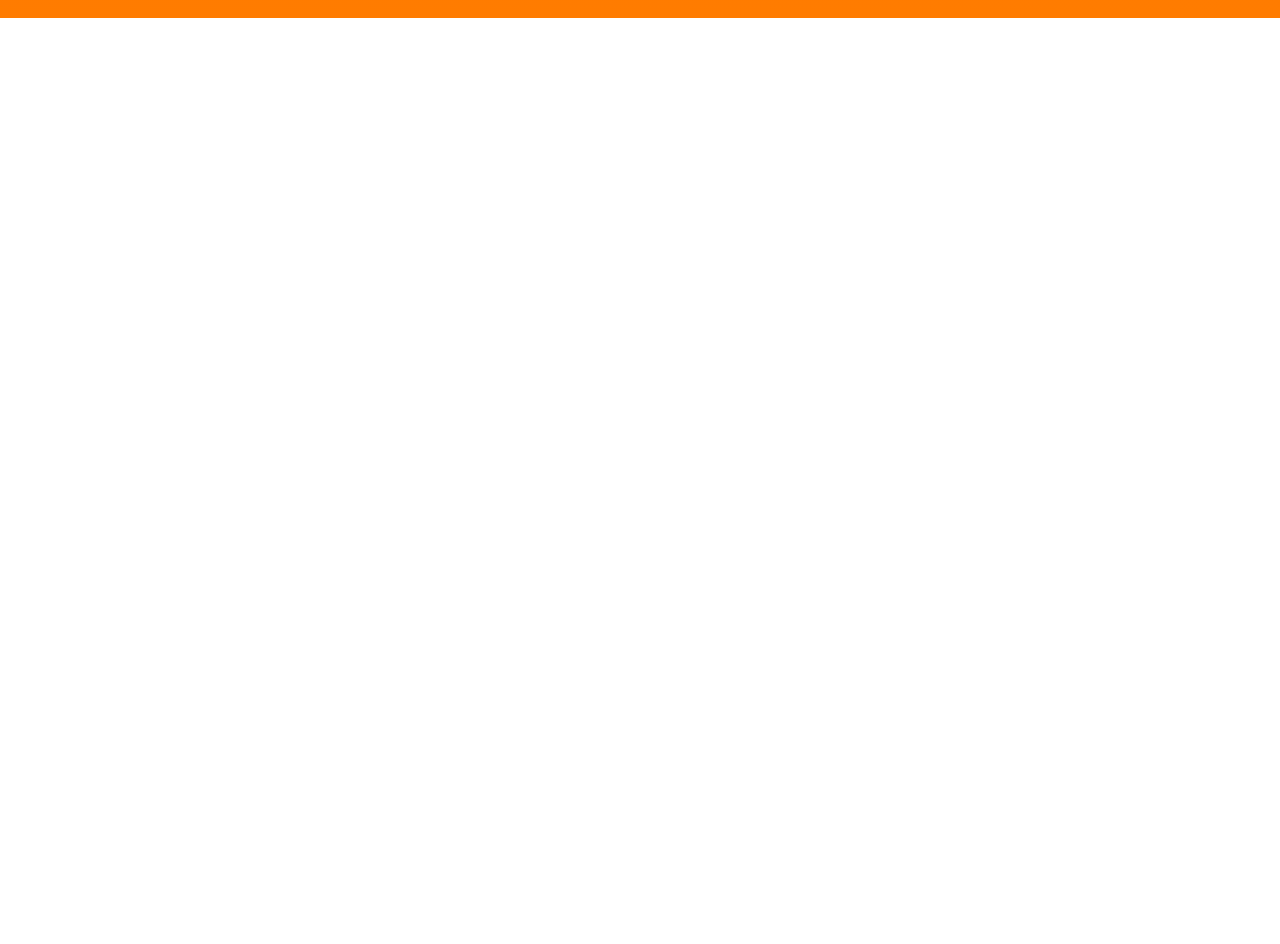
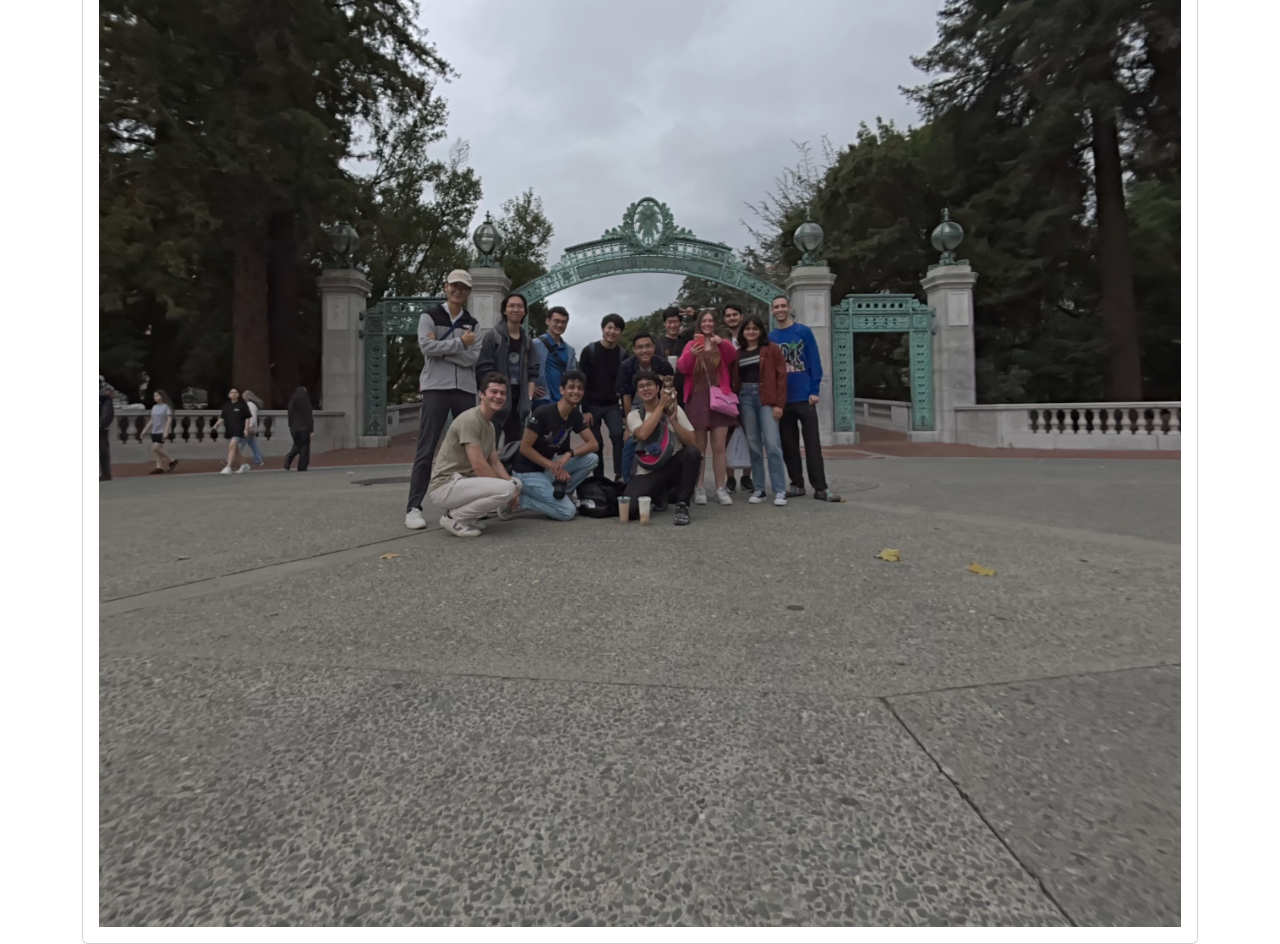
Before and after one commit to jhl-brandeis/Spatial-Media-Exploration, a plain HTML site: page index.html in a window 1280 px wide. Shown: the part 1332-2276 px from the top of the page. Before the commit the page ends 1350 px from the top, so only its background shows below. Drawn offline with nearby package versions, Linux system fonts and the light colour scheme.

Commit message:
AddBerkley

```diff
--- a/index.html
+++ b/index.html
@@ -45,6 +45,10 @@
                                 <img src="media/2025 01 19 P W Spatial4404.png" id="fullscreenTarget" width="100%">
                             </picture>
                             <br>
+                            <picture>
+                                <source srcset="media/2024 08 17 IXCR Berkeley - 1.HEIC" type="image/heic">
+                                <img src="media/2024 08 17 IXCR Berkeley - 1.jpeg" id="fullscreenTarget" width="100%">
+                            </picture>
                         </div>
                     </div>
 
```
Also changed, not shown: media/2024 08 17 IXCR Berkeley - 1.jpeg (added), 2 other files.
